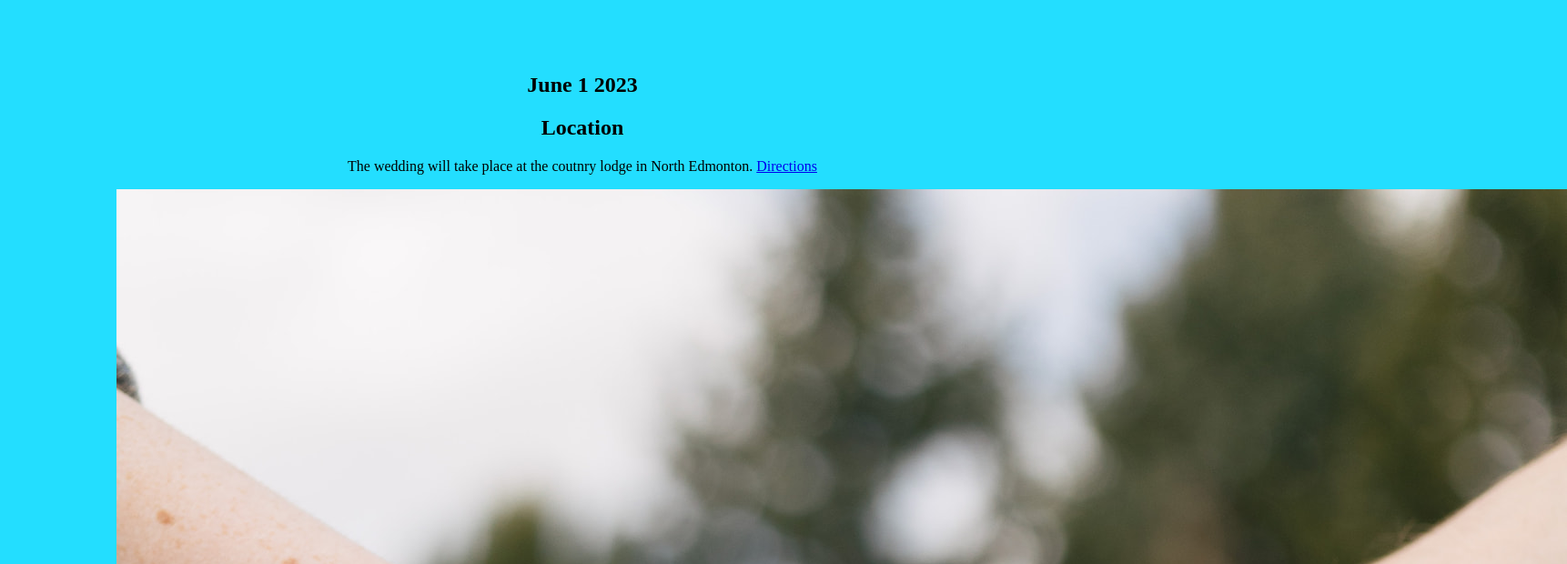
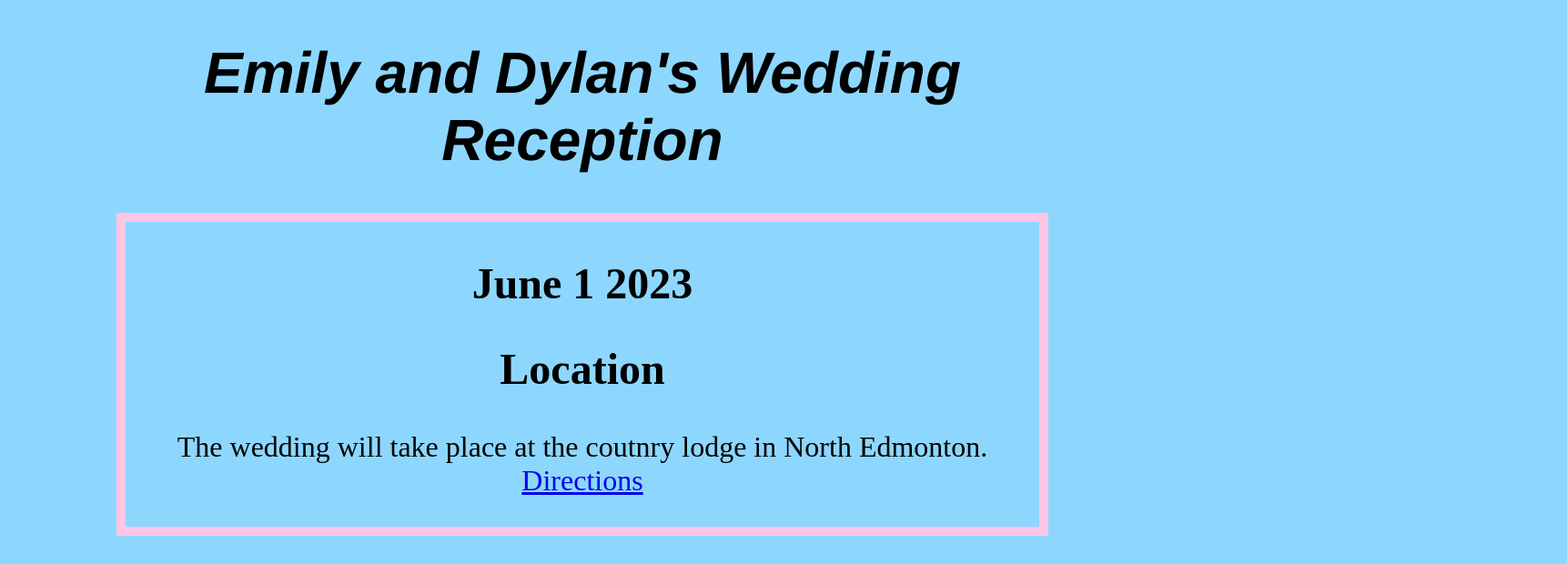
Before and after one commit to evandermeer84/wedding, a plain HTML site: page index.html in a window 1280 px wide. Shown: the top 620 px of the page at 91% size, 1722 px wide, since content can reach past the window. Drawn offline with Linux system fonts and the light colour scheme.

Commit message:
new stuff

```diff
--- a/app.css
+++ b/app.css
@@ -1,10 +1,20 @@
 body {
-    background-color: rgb(35, 222, 255);
+    background-color: rgb(141, 215, 255);
     text-align: center;
     margin-left: 10%;
     margin-right: 10%;
+    font-size: xx-large;
+
 }
 
 h1 {
-    color: rgba(1, 75, 233, 0);
+    font-style: italic;
+    font-family:'Franklin Gothic Medium', 'Arial Narrow', Arial, sans-serif;
+
 }
+
+#divo{
+    border: 10px;
+    border-color: rgb(254, 197, 229);
+    border-style:solid;
+}
--- a/index.html
+++ b/index.html
@@ -5,17 +5,15 @@
 </head>
 <body>
 
-<h1> Wedding of Emily Vandermeer and Dylan Scheffler</h1>
+<h1> Emily and Dylan's Wedding Reception</h1>
+<div id= "divo">
 <h2>June 1 2023</h2>
-<div>
         <h2> Location</h2>
 <p> The wedding will take place at the coutnry lodge in North Edmonton.
     <a target = "_blank" href="https://www.google.com/maps/place/The+Country+Lodge/@53.637214,-113.5394603,17z/data=!4m5!3m4!1s0x53a024fe070f9d9b:0x744d258b2398e061!8m2!3d53.637214!4d-113.5372716"> Directions </a> </p>
-    <p> <img src ="IMG_9403.jpg"></p>
-    <p> <img src="IMG_9270.jpg"></p> <!-- This is the spinning picture-->
-    <h2> Start Time</h2>
-    <p> The recpetion will start at 5PM</p>
-</div>
-
+</div id ="divo">
+    <p> <img src ="IMG_9403.jpg" width ="398.5" height ="400"></p>
+    <p> <img src = "Savethedate.jpg" width="632" height="827"></p>
+    <p> <img src="IMG_9270.jpg" width="576" height="800"></p> <!-- This is the spinning picture width 1152 and height is 1600 -->
 </body>
 </html>
```
Also changed, not shown: Savethedate.jpg (added).
